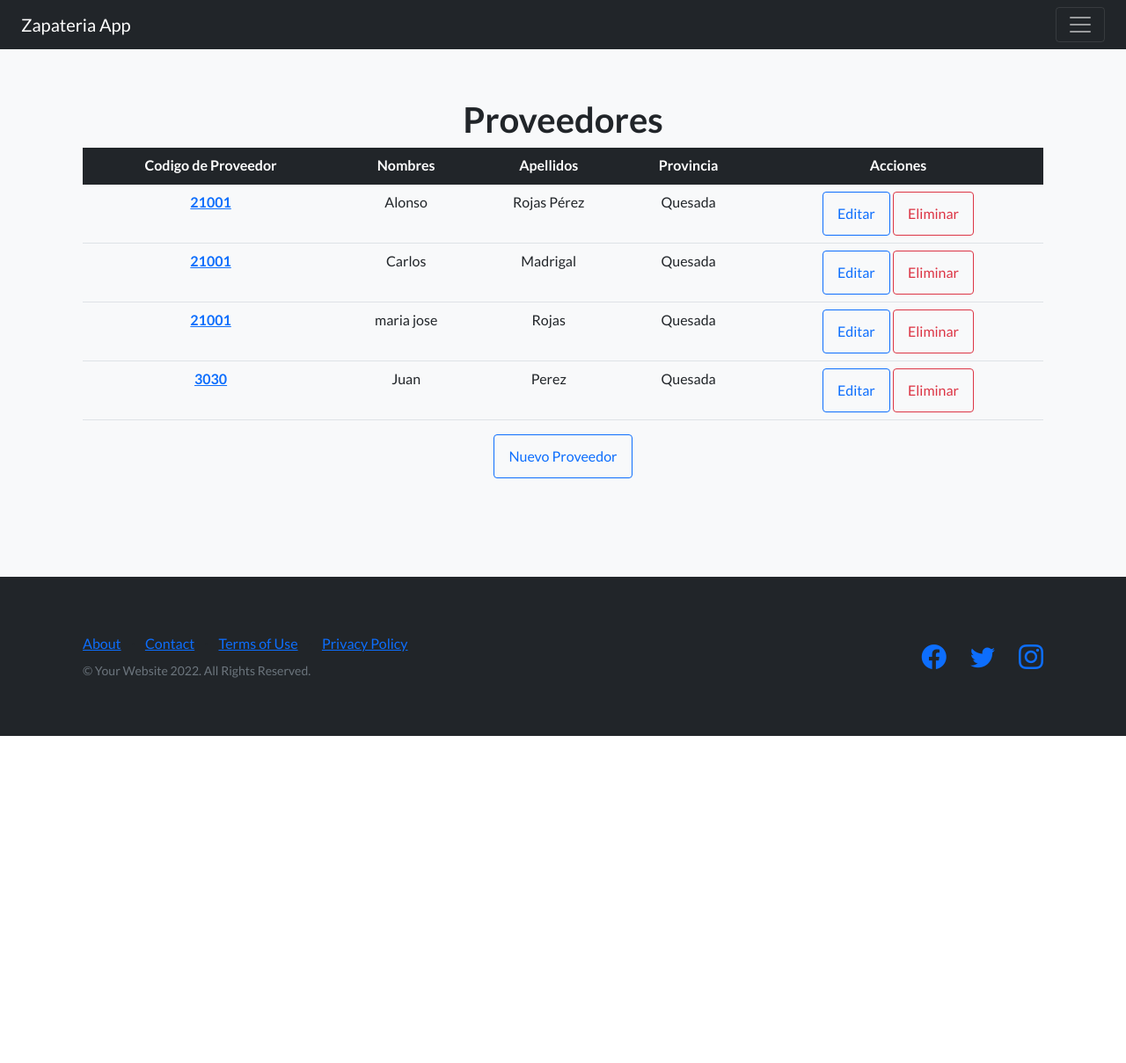
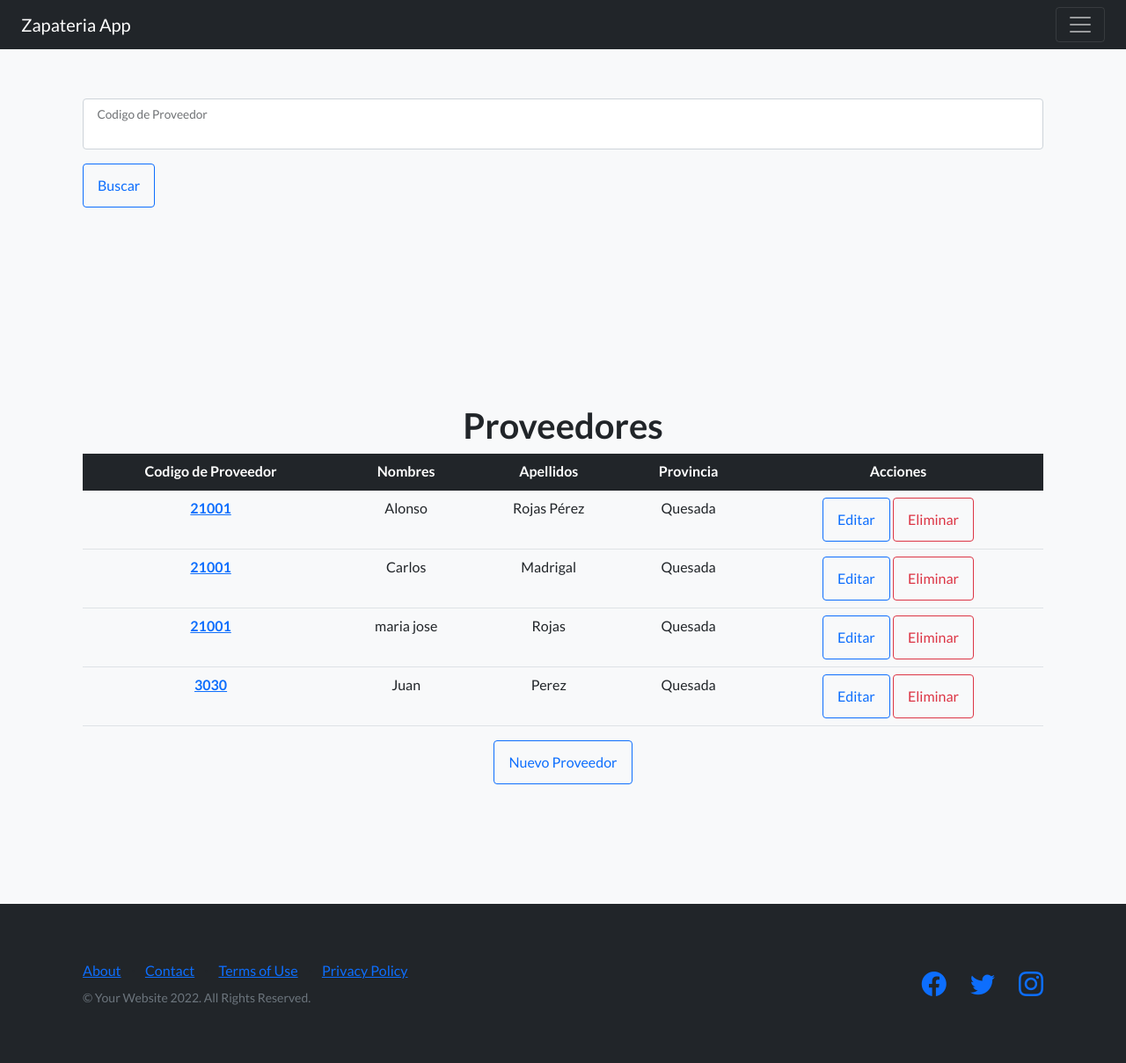
Before and after one commit to Alonso195/ProyectoFinalPythonAlonso, a Django app: page /listaProveedores/ in a window 1280 px wide. Shown: the whole page at 88% size. Before the commit the page ends 837 px from the top, so only its background shows below. Run offline with Django 4.2, Linux system fonts and the light colour scheme; data comes from the database, SQL or seed files in the repository; both versions use the stored data as it was after the commit; some libraries are stand-ins or nearby versions.

Commit message:
Buscador Proveedores

```diff
--- a/ProyectoFinalPython/AppProyectoFinalPython/templates/Proveedores/proveedor_list.html
+++ b/ProyectoFinalPython/AppProyectoFinalPython/templates/Proveedores/proveedor_list.html
@@ -3,6 +3,23 @@
 {% load static %}
 
 {% block blockDinamico %}
+<section class="features-icons bg-light">
+  <div class="container">
+    <form action="{% url 'BuscarProveedor' %}" method="GET">{% csrf_token %}
+
+
+      <div class="form-floating mb-3 ">
+        <input class="form-control" name="codigo" type="text"/>
+        <label name="codigo">Codigo de Proveedor</label>
+    </div>
+
+    <input class="btn btn-outline-primary btn-xl" id="submitButton" value="Buscar" type="submit">
+
+    </form>
+
+  </div>
+</section>
+
 <section class="features-icons bg-light text-center">
   <div class="container">
        <!-- Contact Section Form-->
@@ -46,6 +63,10 @@
       <a type="button" class="btn btn-outline-primary" href="{% url 'CreaProveedores' %}">
         Nuevo Proveedor
       </a>
+
+      <br>
+      <br>
+
   </div>
 </section>
 
--- a/ProyectoFinalPython/AppProyectoFinalPython/urls.py
+++ b/ProyectoFinalPython/AppProyectoFinalPython/urls.py
@@ -1,10 +1,12 @@
 from django.urls import path
-from AppProyectoFinalPython.views import inicio, contactUs
+from AppProyectoFinalPython.views import inicio, contactUs, buscarProveedor
 from AppProyectoFinalPython.views import ProveedorCreate, ProveedorDelete, ProveedorDetail, ProveedorList, ProveedorUpdate,ClienteCreate, ClienteDelete, ClienteDetail, ClienteUpdate,ClienteList,ArticuloList,ArticuloDetail,ArticuloCreate,ArticuloUpdate,ArticuloDelete
 
 urlpatterns = [
     path('', inicio, name='Inicio'),
     path('contacto/', contactUs, name='Contacto'),
+    path('buscarProveedor/', buscarProveedor, name='BuscarProveedor'),
+
 
     path('listaProveedores/', ProveedorList.as_view(), name="ListaProveedores"),
     path('detalleProveedores/<int:pk>', ProveedorDetail.as_view(), name="DetalleProveedores"),
--- a/ProyectoFinalPython/AppProyectoFinalPython/views.py
+++ b/ProyectoFinalPython/AppProyectoFinalPython/views.py
@@ -1,7 +1,7 @@
 
 from django.shortcuts import render
 from django.views.generic import ListView, DeleteView, CreateView, UpdateView, DetailView
-
+from django.http import HttpResponse
 
 from AppProyectoFinalPython.models import Contact, Proveedor,Cliente,Articulo
 from AppProyectoFinalPython.forms import ContactFormulario, ProveedorFormulario,ClienteFormulario,ArticuloFormulario
@@ -23,6 +23,23 @@ def contactUs(self):
     else:
 
         return render(self, "contactUs.html")
+
+def buscarProveedor(request):
+
+
+    if request.GET["codigo"]:
+
+        codigo = request.GET["codigo"]
+
+        Proveedores = Proveedor.objects.filter(CodigoProveedor__icontains=codigo)
+
+        return render(request, "./Proveedores/proveedor_list.html", {"Proveedores": Proveedores, "codigo": codigo})
+
+    else:
+
+        respuesta = "No enviaste datos"
+
+    return HttpResponse(respuesta)
 
 #------------------- PROVEEDORES VIEWS -------------------#
 class ProveedorList(ListView):
```
Also changed, not shown: ProyectoFinalPython/db.sqlite3.
